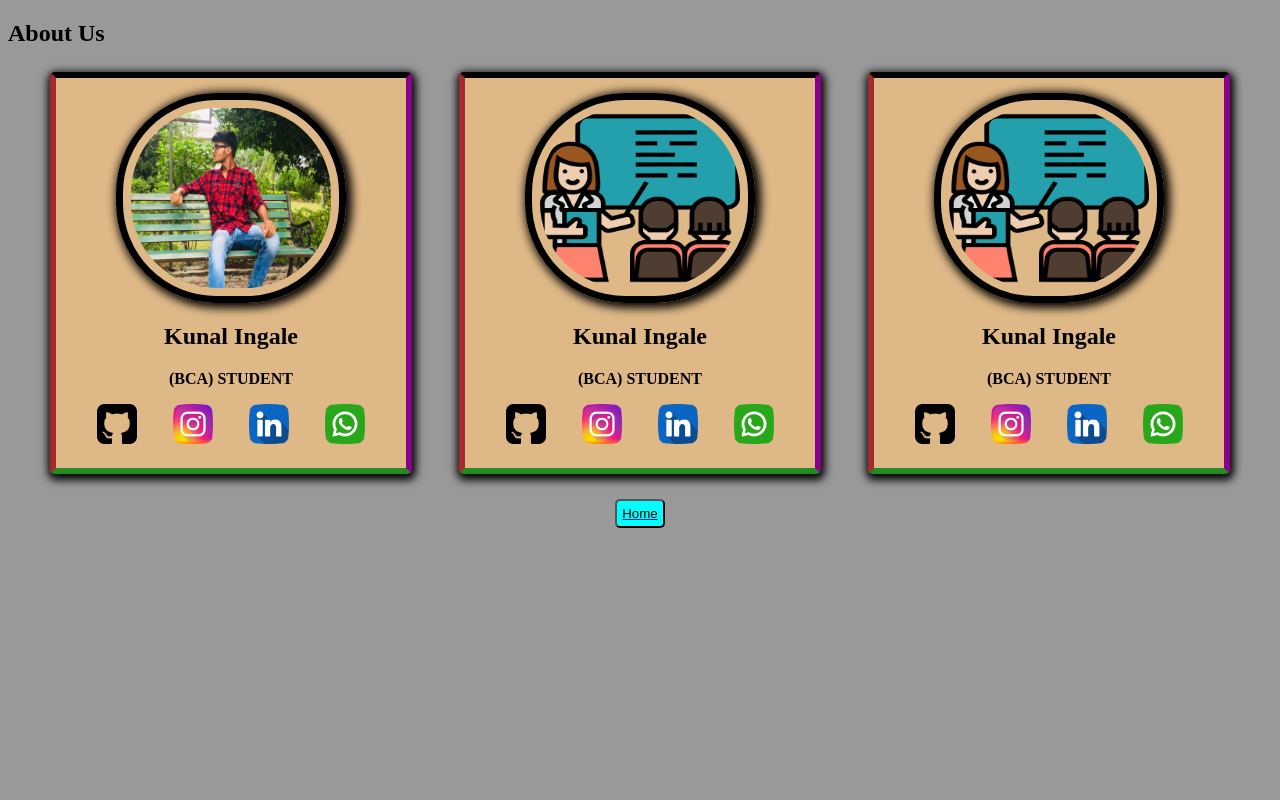
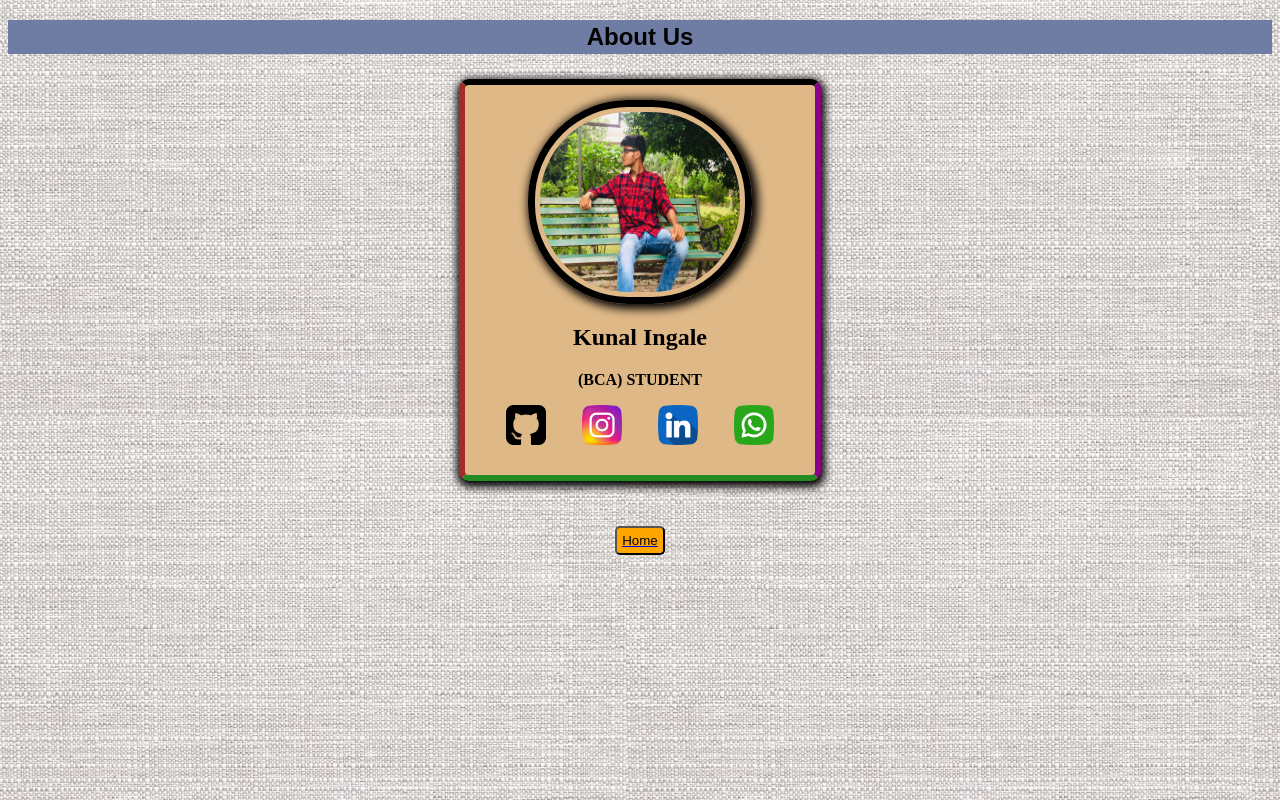
Before and after one commit to kunaldec022002/Vertual-Classroom, a plain HTML site: page html/about us.html in a window 1280 px wide. Drawn offline with Linux system fonts and the light colour scheme.

```diff
--- a/html/about us.html
+++ b/html/about us.html
@@ -7,7 +7,7 @@
         <style>
             body
             {
-                background-color:#999999;
+                background-image: url('./../image/brown-linen-textile-textured-background_53876-102651.avif');
             }
 
             .container
@@ -15,6 +15,14 @@
                 display: flex;
                 justify-content: space-evenly;
 
+            }
+            .head
+            {
+                display: block;
+                text-align: center;
+                font-family: Arial, Helvetica, sans-serif;
+                background-color: #6f7da4;
+                padding: 3px;
             }
 
             .card
@@ -27,7 +35,7 @@
                 border-right-color: darkmagenta;
                 border-bottom-color: forestgreen;
                 box-shadow: 1px 3px 8px 3px black;
-                border-radius: 5px;
+                border-radius: 10px;
                 padding: 5px;
                 margin: 5px;
             }
@@ -35,7 +43,7 @@
             .card-img
             {
                 margin-top: 10px;
-                padding: 8px;
+                padding: 5px;
                 display: block;
                 height: 180px;
                 width: 200px;
@@ -80,12 +88,12 @@
 
              .back-home-btn
              {
-                background-color: #00ffff;
+                background-color:orange;
                 padding: 5px;
                 display: block;
                 margin-left: auto;
                 margin-right: auto;
-                margin-top: 20px;
+                margin-top: 40px;
                 border-radius: 5px;
              }
              .back-home-btn:hover
@@ -98,7 +106,7 @@
 
         </style>
         <body>
-            <h2>About Us</h2>
+            <h2 class="head">About Us</h2>
         <div class="container">
 
             <div class="card">
@@ -116,37 +124,11 @@
 
             </div>
 
-            <div class="card">
-
-                <img src="./../teaching.png" class="card-img"/>
-                <h2 id="card-profile-name"><b>Kunal Ingale</b></h2>
-                <p class="graduation"><strong>(BCA) STUDENT</strong></p>
-
-                <div class="profile-id">
-                    <a href="https://github.com/kunaldec022002/Vertual-Classroom"><img src="./../image/github-sign.png" class="profile-image"/></a>
-                    <a href=""><img src="./../image/instagram (3).png" class="profile-image"/></a>
-                    <a href=""><img src="./../image/linkedin.png" class="profile-image"/></a>
-                    <a href=""><img src="./../image/whatsapp.png" class="profile-image"/></a>
-                </div>
-
-            </div>
 
 
 
-            <div class="card">
 
-                <img src="./../teaching.png" class="card-img"/>
-                <h2 id="card-profile-name"><b>Kunal Ingale</b></h2>
-                <p class="graduation"><strong>(BCA) STUDENT</strong></p>
 
-                <div class="profile-id">
-                    <a href="https://github.com/kunaldec022002/Vertual-Classroom"><img src="./../image/github-sign.png" class="profile-image"/></a>
-                    <a href=""><img src="./../image/instagram (3).png" class="profile-image"/></a>
-                    <a href=""><img src="./../image/linkedin.png" class="profile-image"/></a>
-                    <a href=""><img src="./../image/whatsapp.png" class="profile-image"/></a>
-                </div>
-
-            </div>
 
         </div>
 
```
Also changed, not shown: index.html (+5 -0 lines), README/vartual classroom 2.png (added), README/vertual classrrom 1.png (added), image/brown-linen-textile-textured-background_53876-102651.avif (added), 1 other file.
